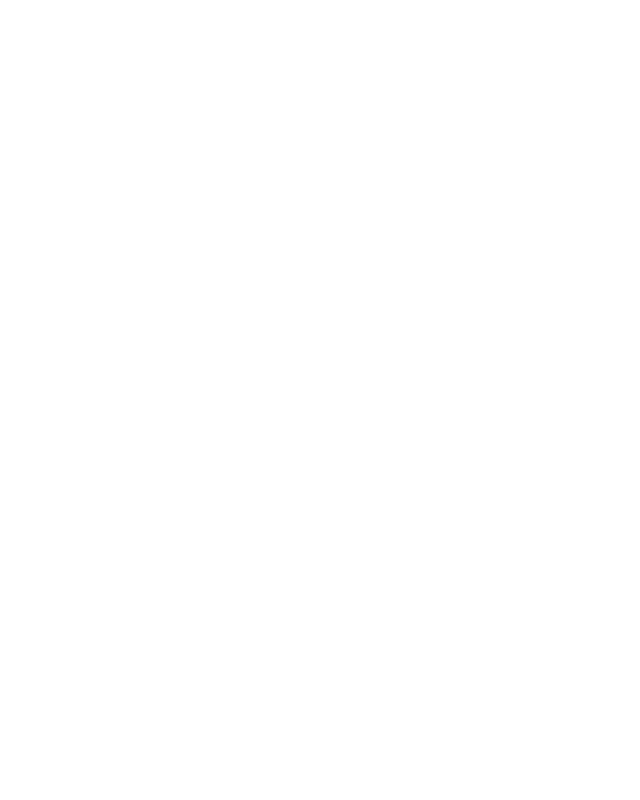
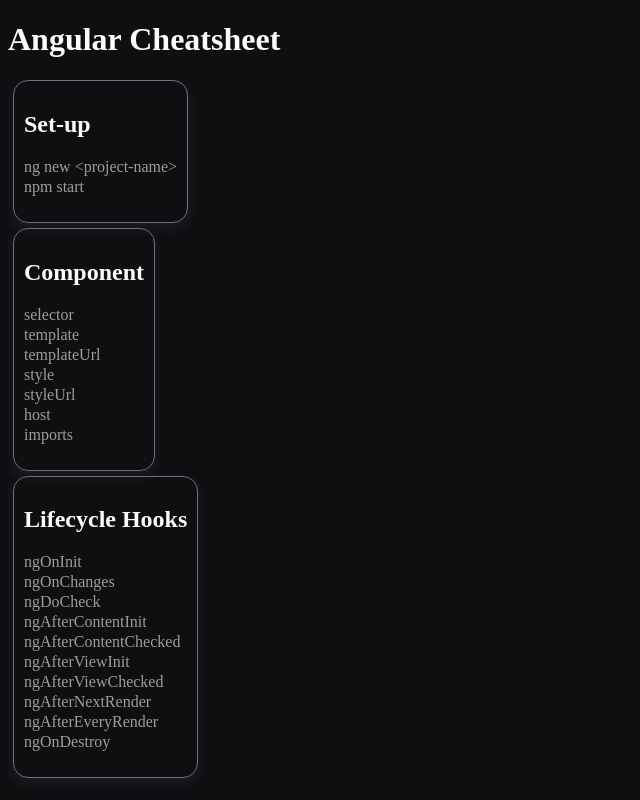
Before and after one commit to titopotito/AngularCheatsheet, an Angular app: page / in a window 1280 px wide. Shown: the whole page, without its empty margins (0-640 px from the left). Built offline with nearby package versions, Linux system fonts and the light colour scheme.

Commit message:
Added styling, basic structure, and components cs-basic-container and cs-list-item.

```diff
--- a/src/app/app.html
+++ b/src/app/app.html
@@ -1,6 +1,38 @@
 
 
 <main class="main">
+  <h1>Angular Cheatsheet</h1>
+
+  <cs-basic-container>
+    <h2 header>Set-up</h2>
+    <cs-list-item list-item>ng new &lt;project-name&gt;</cs-list-item>
+    <cs-list-item list-item>npm start</cs-list-item>
+  </cs-basic-container>
+
+  <cs-basic-container>
+    <h2 header>Component</h2>
+    <cs-list-item list-item>selector</cs-list-item>
+    <cs-list-item list-item>template</cs-list-item>
+    <cs-list-item list-item>templateUrl</cs-list-item>
+    <cs-list-item list-item>style</cs-list-item>
+    <cs-list-item list-item>styleUrl</cs-list-item>
+    <cs-list-item list-item>host</cs-list-item>
+    <cs-list-item list-item>imports</cs-list-item>
+  </cs-basic-container>
+
+  <cs-basic-container>
+    <h2 header>Lifecycle Hooks</h2>
+    <cs-list-item list-item>ngOnInit</cs-list-item>
+    <cs-list-item list-item>ngOnChanges</cs-list-item>
+    <cs-list-item list-item>ngDoCheck</cs-list-item>
+    <cs-list-item list-item>ngAfterContentInit</cs-list-item>
+    <cs-list-item list-item>ngAfterContentChecked</cs-list-item>
+    <cs-list-item list-item>ngAfterViewInit</cs-list-item>
+    <cs-list-item list-item>ngAfterViewChecked</cs-list-item>
+    <cs-list-item list-item>ngAfterNextRender</cs-list-item>
+    <cs-list-item list-item>ngAfterEveryRender</cs-list-item>
+    <cs-list-item list-item>ngOnDestroy</cs-list-item>
+  </cs-basic-container>
 
 </main>
 
--- a/src/app/app.ts
+++ b/src/app/app.ts
@@ -1,11 +1,13 @@
 import { Component, signal } from '@angular/core';
 import { RouterOutlet } from '@angular/router';
+import { BasicContainer } from './components/cs-basic-container/cs-basic-container';
+import { ListItem } from './components/cs-li-item/cs-list-item';
 
 @Component({
   selector: 'app-root',
-  imports: [RouterOutlet],
+  imports: [RouterOutlet, BasicContainer, ListItem],
   templateUrl: './app.html',
-  styleUrl: './app.css'
+  styleUrl: './app.css',
 })
 export class App {
   protected readonly title = signal('AngularCheatsheet');
--- /dev/null
+++ b/src/app/components/cs-basic-container/cs-basic-container.css
@@ -0,0 +1,13 @@
+section {
+  color: var(--font-color-1);
+  width: fit-content;
+  border: 1px solid var(--border-color-1);
+  border-radius: 15px;
+  padding: 10px;
+  margin: 5px;
+  box-shadow: var(--box-shadow-1);
+}
+
+ul {
+  padding: 0;
+}
--- /dev/null
+++ b/src/app/components/cs-basic-container/cs-basic-container.ts
@@ -0,0 +1,14 @@
+import { Component } from '@angular/core';
+
+@Component({
+  selector: 'cs-basic-container',
+  template: `<section>
+    <ng-content select="[header]"></ng-content>
+
+    <ul>
+      <ng-content select="[list-item]"></ng-content>
+    </ul>
+  </section>`,
+  styleUrl: 'cs-basic-container.css',
+})
+export class BasicContainer {}
--- /dev/null
+++ b/src/app/components/cs-li-item/cs-list-item.css
@@ -0,0 +1,10 @@
+li {
+  color: var(--font-color-2);
+  list-style: none;
+  margin-bottom: 2px;
+}
+
+li:hover {
+  color: var(--font-color-1);
+  cursor: pointer;
+}
--- /dev/null
+++ b/src/app/components/cs-li-item/cs-list-item.ts
@@ -0,0 +1,10 @@
+import { Component } from '@angular/core';
+
+@Component({
+  selector: 'cs-list-item',
+  template: `<li>
+    <ng-content></ng-content>
+  </li>`,
+  styleUrl: 'cs-list-item.css',
+})
+export class ListItem {}
--- a/src/styles.css
+++ b/src/styles.css
@@ -1 +1,17 @@
 /* You can add global styles to this file, and also import other style files */
+body {
+  background-color: #0f0f11;
+}
+
+h1 {
+  color: var(--font-color-1);
+}
+
+:root {
+  --font-color-1: rgb(251, 251, 251);
+  --font-color-2: rgb(251, 251, 251, 0.6);
+
+  --border-color-1: rgb(116, 110, 124);
+
+  --box-shadow-1: 0 5px 10px 3px rgb(87 101 128 / 12%);
+}
```
